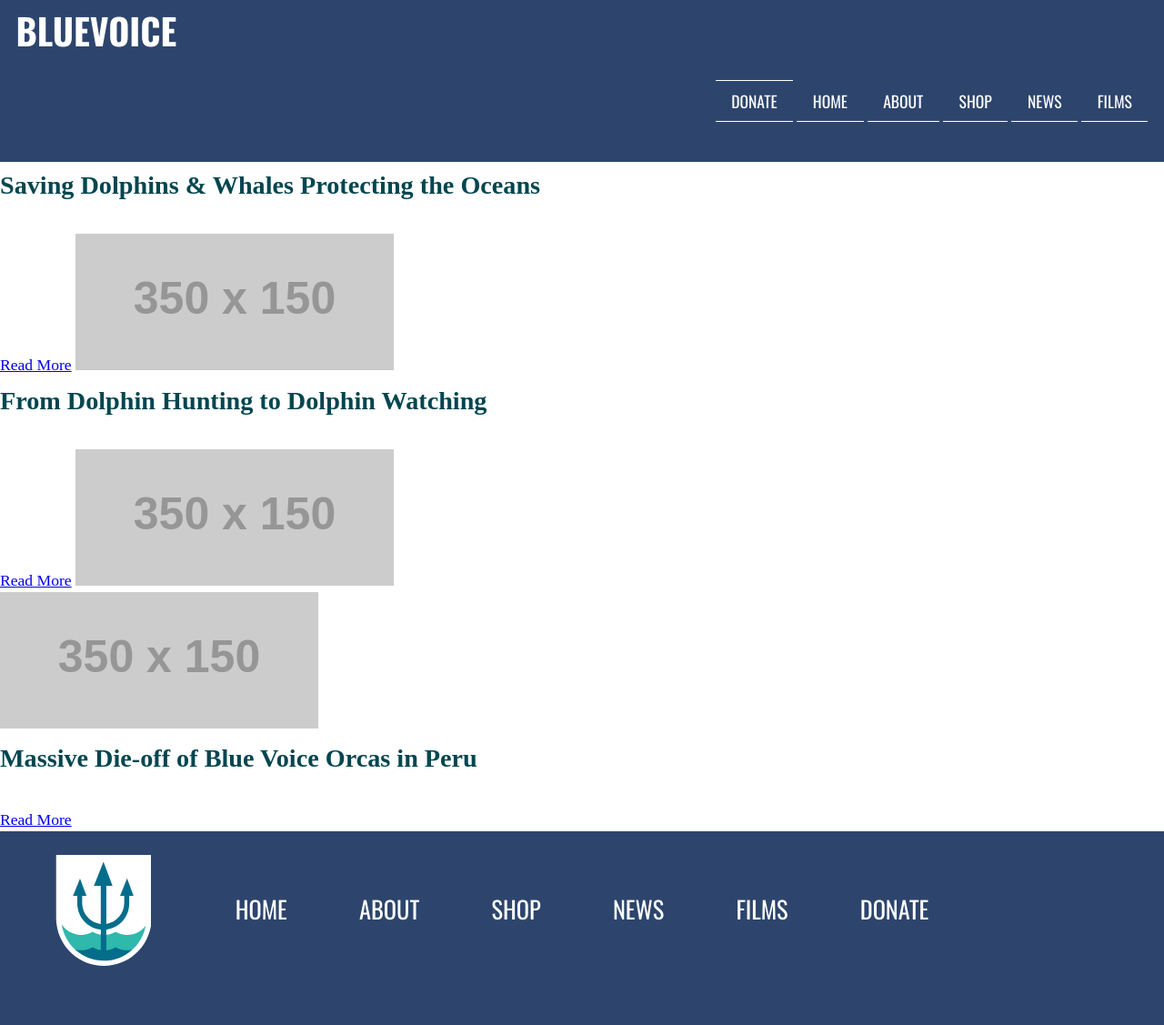
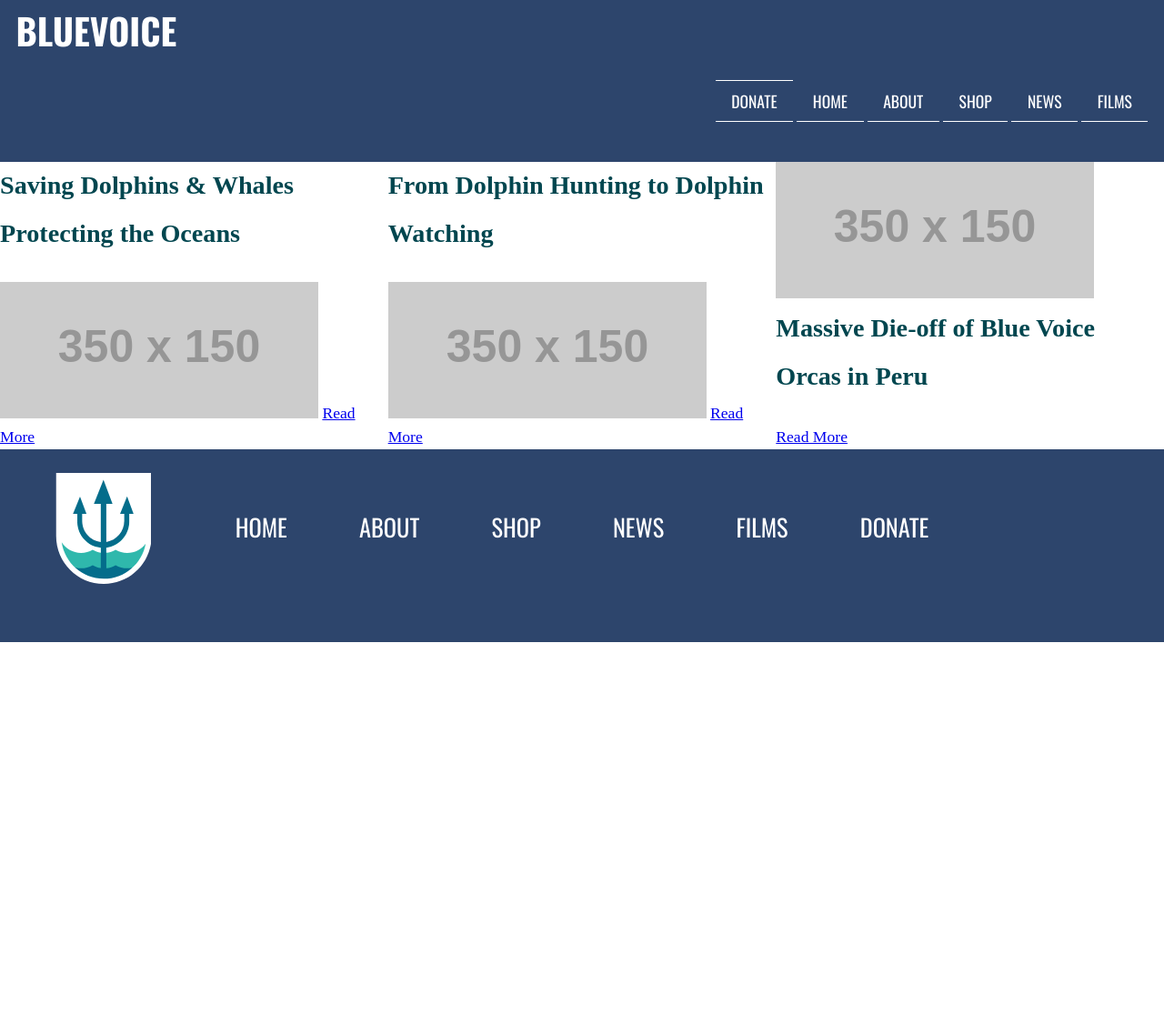
Before and after one commit to elgh0019/blue-voice, a Jekyll site: the page built from index.html, in a window 1280 px wide. Shown: the whole page at 91% size. Built offline with Jekyll 4.4.1, drawn with Linux system fonts in a browser that asks for light colours; nearby versions of some CDN libraries; some web fonts are replaced; a style sheet for code colours, icons or effects is not loaded; after the commit the page ends 900 px from its top, so only the background shows below that.

Commit message:
chore(index.html): format the layout of posts

```diff
--- a/index.html
+++ b/index.html
@@ -3,20 +3,22 @@
 title: Home
 ---
 
-<div>
+<div class="grid ">
+	<div class="unit unit-s-1 unit-m-1 unit-l-1-3">
 		<h2>Saving Dolphins & Whales Protecting the Oceans</h2>
+		<img src="http://placehold.it/350x150">
 		<a href="#">Read More</a>
-	<img src="http://placehold.it/350x150">
 	</div>
 
-<div>
-	<h2>From Dolphin Hunting to Dolphin Watching</h2>
+	<div class="unit unit-s-1 unit-m-1 unit-l-1-3">
+		<h2 class="">From Dolphin Hunting to Dolphin Watching</h2>
+		<img src="http://placehold.it/350x150">
 		<a href="#">Read More</a>
-	<img src="http://placehold.it/350x150">
 	</div>
 
-<div>
+	<div class="unit unit-s-1 unit-m-1 unit-l-1-3">
 		<img src="http://placehold.it/350x150">
 		<h2>Massive Die-off of Blue Voice Orcas in Peru</h2>
 		<a href="#">Read More</a>
 	</div>
+</div>
```
Lines whose indentation alone changed are shown as unchanged.
